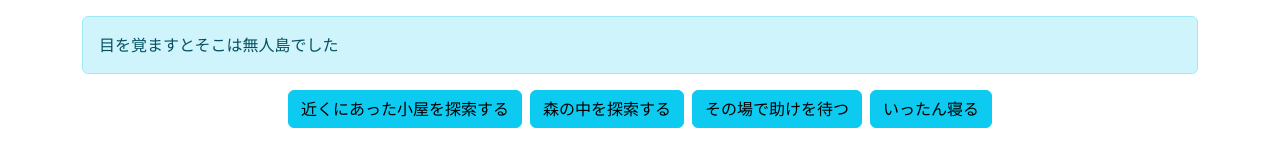
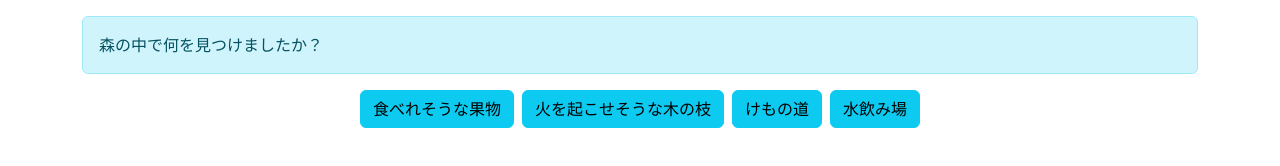
Before and after one commit to plant0322/JS-lesson-quiz, a plain HTML site: page index.html in a window 1280 px wide. Both pictures are taken after a click on the button "森の中を探索する". Drawn offline with nearby package versions, Linux system fonts and the light colour scheme.

Commit message:
[Update]クイズ追加

```diff
--- a/app.js
+++ b/app.js
@@ -1,29 +1,64 @@
-const question = '目を覚ますとそこは無人島でした';
-const answers = [
-  '近くにあった小屋を探索する',
-  '森の中を探索する',
-  'その場で助けを待つ',
-  'いったん寝る',
+const quiz = [
+  {
+    question: '目を覚ますとそこは無人島でした',
+    answers: [
+      '近くにあった小屋を探索する',
+      '森の中を探索する',
+      'その場で助けを待つ',
+      'いったん寝る'
+    ],
+    correct: '森の中を探索する'
+  }, {
+    question: '森の中で何を見つけましたか？',
+    answers: [
+      '食べれそうな果物',
+      '火を起こせそうな木の枝',
+      'けもの道',
+      '水飲み場'
+    ],
+    correct: 'けもの道'
+  }, {
+    question: '道の先に巨大なビーバーがいました。あなたはどうしますか？',
+    answers: [
+      '逃げる',
+      '攻撃する',
+      '捕まえる',
+      '助けを求める'
+    ],
+    correct: '助けを求める'
+  },
 ];
-const correct = '近くにあった小屋を探索する';
+
+const quizLength = quiz.length;
+let quizIndex = 0;
+let score = 0;
 
 const $button = document.getElementsByTagName('button');
+const btnLength = $button.length;
 
 // 問題をHTMLに反映
 const setupQuiz = () => {
-  document.getElementById('js-question').textContent = question;
+  document.getElementById('js-question').textContent = quiz[quizIndex].question;
   let btnIndex = 0;
-  let btnLength = $button.length;
   while (btnIndex < btnLength){
-    $button[btnIndex].textContent = answers[btnIndex];
+    $button[btnIndex].textContent = quiz[quizIndex].answers[btnIndex];
     btnIndex++;
   }
 }
 setupQuiz();
 
 const clickHandler = (e) => {
-  if(correct === e.target.textContent){
-    window.alert('次の選択肢へ');
+  if(quiz[quizIndex].correct === e.target.textContent){
+    score++;
+    quizIndex++;
+
+    window.alert('ステージ' + score + 'クリア。次の選択肢へ');
+
+    if(quizIndex < quizLength){
+      setupQuiz();
+    } else {
+      window.alert('season1クリア。次回へ続く');
+    }
   } else {
     window.alert('脱出失敗');
   }
@@ -31,7 +66,6 @@ const clickHandler = (e) => {
 
 // 判定
 let handlerIndex = 0;
-const btnLength = $button.length;
 while (handlerIndex < btnLength){
   $button[handlerIndex].addEventListener('click', (e) => {
     clickHandler(e);
--- a/index.html
+++ b/index.html
@@ -3,7 +3,7 @@
   <head>
     <meta charset="UTF-8" />
     <link href="https://cdn.jsdelivr.net/npm/bootstrap@5.3.0/dist/css/bootstrap.min.css" rel="stylesheet" integrity="sha384-9ndCyUaIbzAi2FUVXJi0CjmCapSmO7SnpJef0486qhLnuZ2cdeRhO02iuK6FUUVM" crossorigin="anonymous">
-    <title>〇〇</title>
+    <title>ゲーム</title>
   </head>
 
   <body>
```
